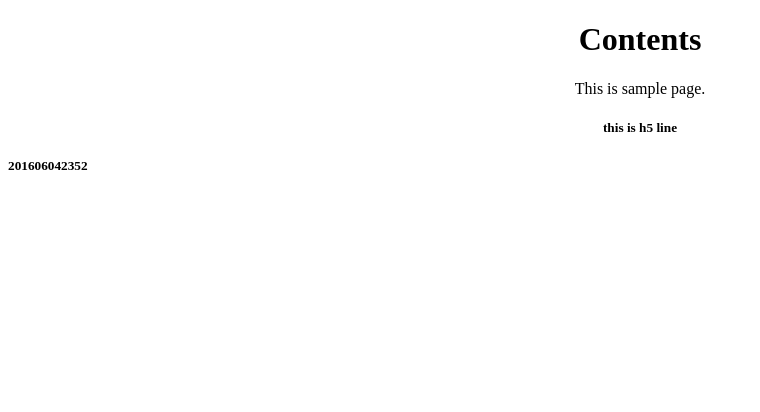
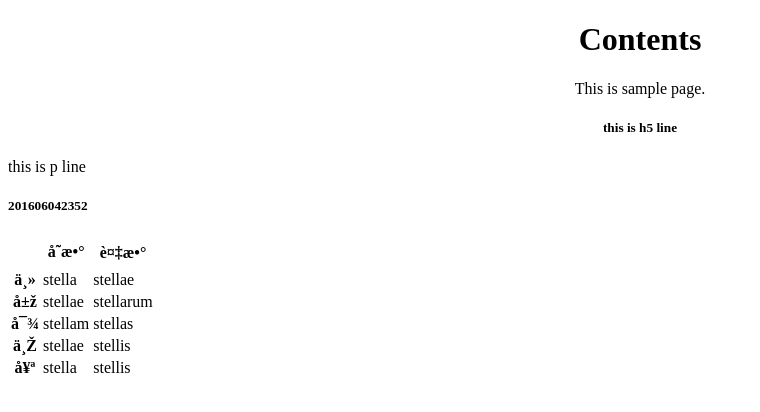
Before and after one commit to medamayaki-3/main, a plain HTML site: page index.html in a window 1280 px wide. Shown: the whole page, without its empty margins (0-760 px from the left). Drawn offline with Linux system fonts and the light colour scheme.

Commit message:
Update index.html

```diff
--- a/index.html
+++ b/index.html
@@ -4,13 +4,54 @@
 <head>
   <title>Test</title>
   <meta charset="utf=8" />
+  <link rel="stylesheet" href="style.css">
 </head>
 
 <body>
- <div align="center"><h1>Contents</h1></div>
+
+  <div align="center">
+    <h1>Contents</h1>
+  </div>
   <div align="center">This is sample page.</div>
- <div align="center"><h5>this is h5 line</h5></div>
+  <div align="center">
+    <h5>this is h5 line</h5>
+  </div>
+
+  <p>this is p line</p>
+
+  <table>
+    <tr id="main">
+      <th></th>
+      <th>単数</th>
+      <th>複数</th>
+    </tr>
+    <tr>
+      <th>主</th>
+      <td>stell<span>a</span></td>
+      <td>stell<span>ae</span></td>
+    </tr>
+    <tr>
+      <th>属</th>
+      <td>stell<span>ae</span></td>
+      <td>stell<span>arum</span></td>
+    </tr>
+    <tr>
+      <th>対</th>
+      <td>stell<span>am</span></td>
+      <td>stell<span>as</span></td>
+    </tr>
+    <tr>
+      <th>与</th>
+      <td>stell<span>ae</span></td>
+      <td>stell<span>is</span></td>
+    </tr>
+    <tr>
+      <th>奪</th>
+      <td>stell<span>a</span></td>
+      <td>stell<span>is</span></td>
+    </tr>
     <h5>201606042352</h5>
+  </table>
 </body>
 
 </html>
```
Lines whose indentation alone changed are shown as unchanged.
